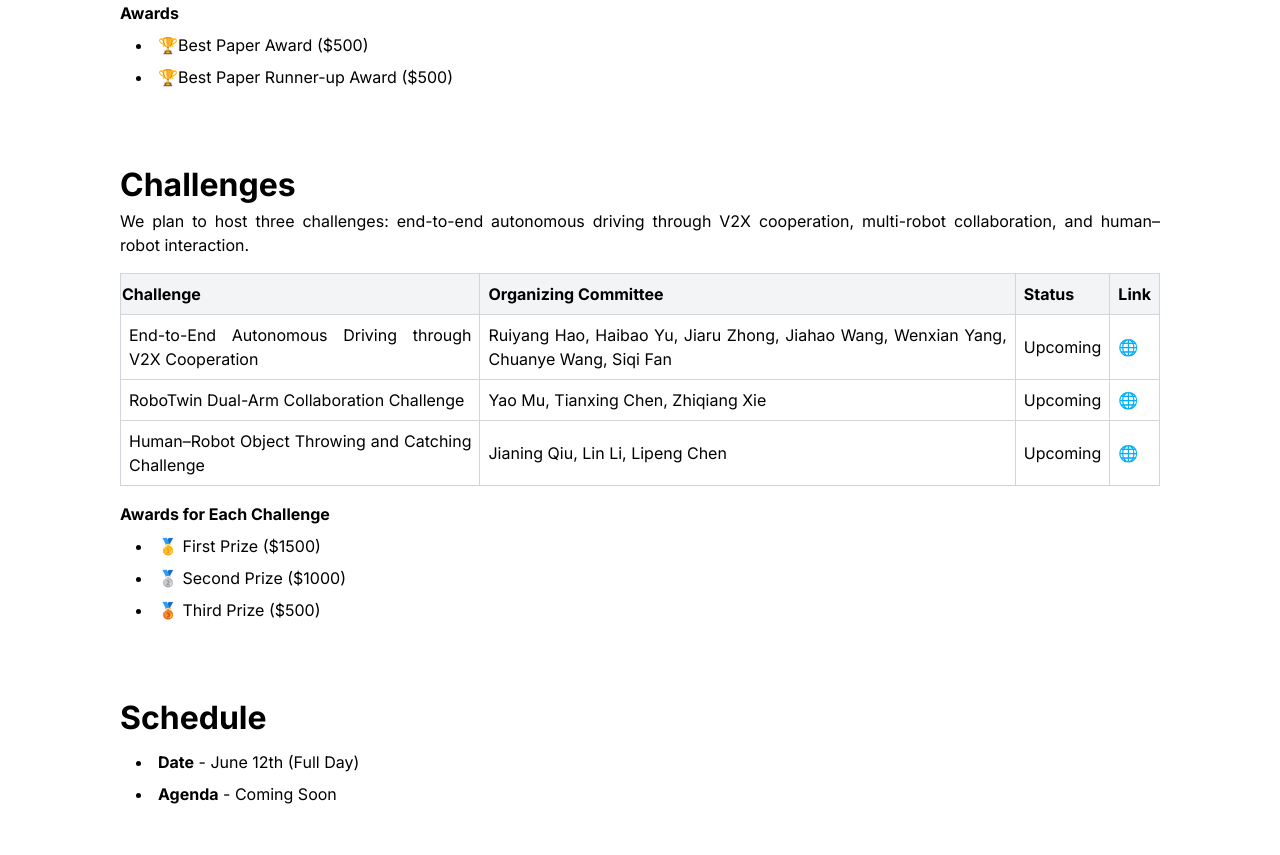
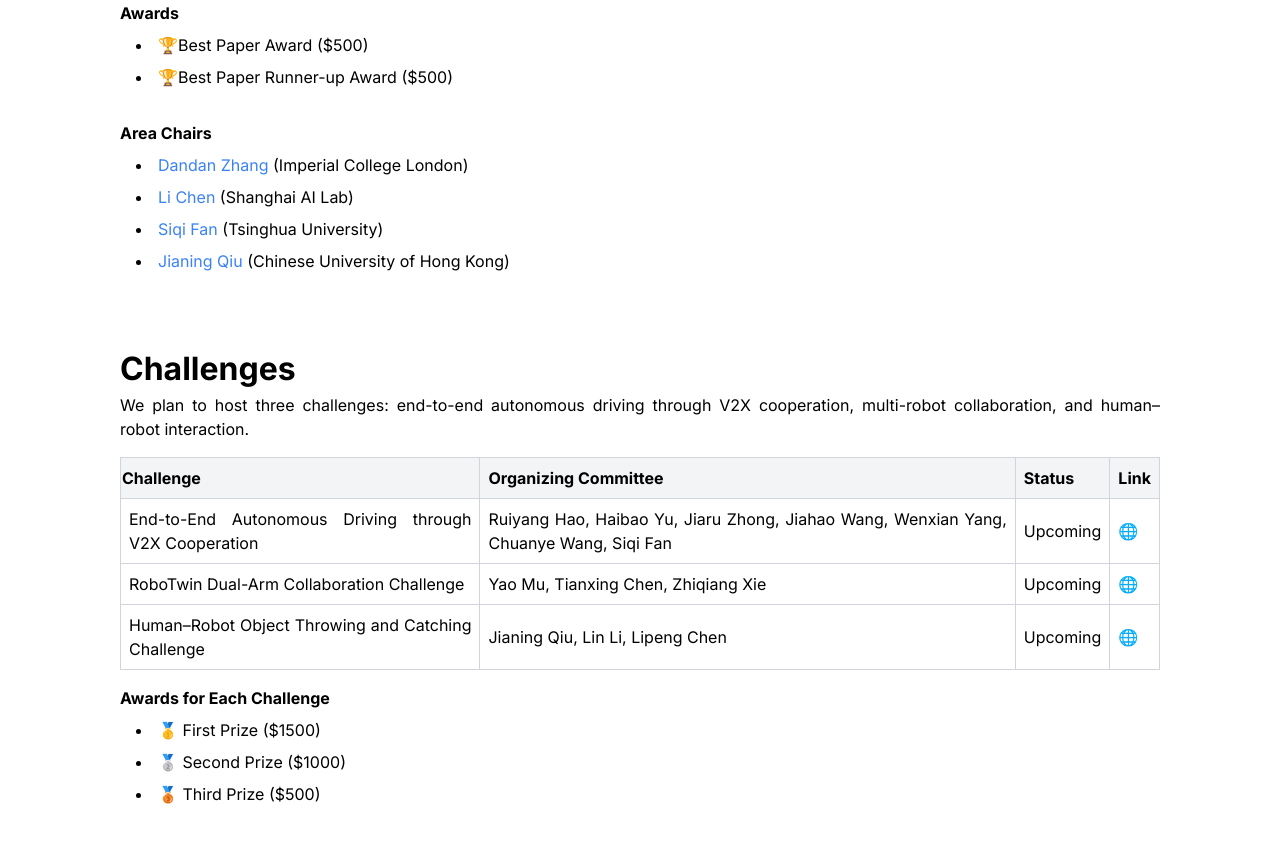
Before and after one commit to coop-intelligence/coop-intelligence.github.io, a Next.js app: page / in a window 1280 px wide. Shown: the part 2200-3055 px from the top of the page. Built offline with nearby package versions, Linux system fonts and the light colour scheme.

Commit message:
update area chairs

```diff
--- a/src/app/components/callforpapers.jsx
+++ b/src/app/components/callforpapers.jsx
@@ -51,6 +51,23 @@ const CallForPapers = () => {
                 <li>🏆Best Paper Award ($500)</li>
                 <li>🏆Best Paper Runner-up Award ($500)</li>
             </ul>
+            <p className="text-pretty mb-2">
+                <span className="font-bold">Area Chairs</span>
+            </p>
+            <ul class="list-disc list-inside space-y-2 mt-2 mb-8 ml-4">
+                <li>
+                    <a href="https://www.intelligentrobotics-acrossscales.com/" class="text-blue-500 hover:underline">Dandan Zhang</a> (Imperial College London)
+                </li>
+                <li>
+                    <a href="https://scholar.google.com/citations?hl=en&user=ulZxvY0AAAAJ" class="text-blue-500 hover:underline">Li Chen</a> (Shanghai AI Lab)
+                </li>
+                <li>
+                    <a href="https://leofansq.github.io/" class="text-blue-500 hover:underline">Siqi Fan</a> (Tsinghua University)
+                </li>
+                <li>
+                    <a href="https://www.linkedin.com/in/jianing-qiu-91a802224/" class="text-blue-500 hover:underline">Jianing Qiu</a> (Chinese University of Hong Kong)
+                </li>
+            </ul>
 
         </div>
     )
```
